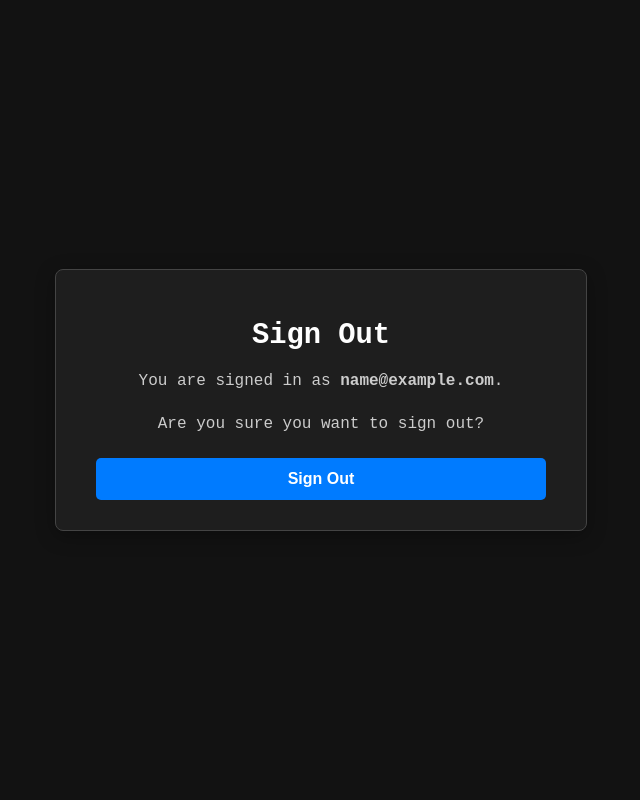
After one commit to SaravananRamanathan/django-gen-ai-examples, a Django app: page /accounts/logout/ in a window 1280 px wide. The commit adds this page. Shown: the whole page, without its empty margins (319-959 px from the left). Run offline with Django 4.2, Linux system fonts and the light colour scheme; the visitor is signed in with stand-in values (Sample User, id 1); some libraries are stand-ins or nearby versions.

Commit message:
feat: init google auth layer (#26)
-- using `django-allauth` to achieve google `SSO login`.
-- I have achieve SSO login, I have created `OAuth 2.0 Client` in google dev console.
-- we will also get the users permission to read their google calendar data `[READONLY]`.
-- now the application has an actual `user authentication flow`.

```diff
--- a/django_gen_ai_examples/settings/base.py
+++ b/django_gen_ai_examples/settings/base.py
@@ -75,6 +75,11 @@ INSTALLED_APPS = [
     "django_filters",
     # Apps:
     "chat_bot",
+    # Auth:
+    "allauth",
+    "allauth.account",
+    "allauth.socialaccount",
+    "allauth.socialaccount.providers.google",
 ]
 
 MIDDLEWARE = [
@@ -86,6 +91,7 @@ MIDDLEWARE = [
     'django.contrib.auth.middleware.AuthenticationMiddleware',
     'django.contrib.messages.middleware.MessageMiddleware',
     'django.middleware.clickjacking.XFrameOptionsMiddleware',
+    "allauth.account.middleware.AccountMiddleware",
 ]
 
 ROOT_URLCONF = 'django_gen_ai_examples.urls'
@@ -101,6 +107,7 @@ TEMPLATES = [
         'OPTIONS': {
             'context_processors': [
                 'django.template.context_processors.debug',
+                # NOTE: allauth needs .request
                 'django.template.context_processors.request',
                 'django.contrib.auth.context_processors.auth',
                 'django.contrib.messages.context_processors.messages',
@@ -195,14 +202,15 @@ REST_FRAMEWORK = {
     ],
     'DEFAULT_PERMISSION_CLASSES': [],
     'DEFAULT_AUTHENTICATION_CLASSES': [],
-    # 'DEFAULT_PERMISSION_CLASSES': (
-    #     'rest_framework.permissions.IsAuthenticated',
-    # ),
-    # 'DEFAULT_AUTHENTICATION_CLASSES':
-    # (
-    #     'rest_framework.authentication.SessionAuthentication',
-    #     'rest_framework.authentication.TokenAuthentication'
-    # ),
+    'DEFAULT_PERMISSION_CLASSES': (
+        'rest_framework.permissions.IsAuthenticated',
+    ),
+    'DEFAULT_AUTHENTICATION_CLASSES':
+    (
+        # NOTE: Currently works using google auth via django-allauth.
+        'rest_framework.authentication.SessionAuthentication',
+        # 'rest_framework.authentication.TokenAuthentication'
+    ),
     'DEFAULT_FILTER_BACKENDS': [
         'django_filters.rest_framework.DjangoFilterBackend',
         'rest_framework.filters.SearchFilter',
@@ -304,3 +312,35 @@ LOGGING = {
         },
     },
 }
+
+
+#           _   _                   _     _
+#    __ _  | | | |   __ _   _   _  | |_  | |__
+#   / _` | | | | |  / _` | | | | | | __| | '_ \
+#  | (_| | | | | | | (_| | | |_| | | |_  | | | |
+#   \__,_| |_| |_|  \__,_|  \__,_|  \__| |_| |_|
+#
+
+SITE_ID = 1
+AUTHENTICATION_BACKENDS = [
+    "django.contrib.auth.backends.ModelBackend",
+    "allauth.account.auth_backends.AuthenticationBackend",
+]
+LOGIN_REDIRECT_URL = "/"
+LOGOUT_REDIRECT_URL = "/"
+
+SOCIALACCOUNT_PROVIDERS = {
+    'google': {
+        # Readonly perm to user's calendar:
+        'SCOPE': [
+            'profile',
+            'email',
+            'https://www.googleapis.com/auth/calendar.readonly',
+        ],
+        # get Google for a Refresh Token
+        # Airflow need access the data offline later.
+        'AUTH_PARAMS': {
+            'access_type': 'offline',
+        }
+    }
+}
--- /dev/null
+++ b/django_gen_ai_examples/static/css/auth-styles.css
@@ -0,0 +1,99 @@
+.auth-container {
+    display: flex;
+    justify-content: center;
+    align-items: center;
+    height: 100vh;
+    width: 100%;
+}
+
+.auth-card {
+    background-color: var(--sidebar-bg);
+    padding: 30px 40px;
+    border-radius: 8px;
+    border: 1px solid #444;
+    box-shadow: 0 5px 20px rgba(0,0,0,0.3);
+    width: 100%;
+    max-width: 450px;
+    text-align: center;
+}
+
+.auth-card h1 {
+    font-size: 1.8rem;
+    margin-bottom: 20px;
+    color: #fff;
+}
+
+.auth-card p {
+    color: #ccc;
+    margin-bottom: 25px;
+}
+
+/* Form Styling */
+.auth-card form {
+    text-align: left;
+}
+
+.auth-card form p {
+    margin-bottom: 15px;
+}
+
+.auth-card label {
+    display: block;
+    margin-bottom: 5px;
+    font-size: 0.9rem;
+    color: #ccc;
+}
+
+.auth-card input[type="text"],
+.auth-card input[type="email"],
+.auth-card input[type="password"] {
+    width: 100%;
+    padding: 10px 12px;
+    background-color: var(--input-bg);
+    border: 1px solid #555;
+    border-radius: 5px;
+    color: var(--text-color);
+    font-family: inherit;
+    font-size: 1rem;
+    box-sizing: border-box;
+}
+
+.auth-card input:focus {
+    outline: none;
+    border-color: var(--brand-color);
+}
+
+.auth-card .btn,
+.auth-card button {
+    display: inline-block;
+    width: 100%;
+    padding: 12px;
+    border: none;
+    border-radius: 5px;
+    background-color: var(--brand-color);
+    color: #fff;
+    font-weight: bold;
+    font-size: 1rem;
+    text-align: center;
+    cursor: pointer;
+    text-decoration: none;
+    transition: background-color 0.2s;
+}
+
+.auth-card .btn:hover,
+.auth-card button:hover {
+    background-color: #0056b3;
+}
+
+.auth-card .socialaccount_provider {
+    list-style: none;
+    padding: 0;
+}
+
+.auth-card a {
+    color: var(--brand-color);
+    text-decoration: none;
+}
+.auth-card a:hover {
+    text-decoration: underline;
+}
--- /dev/null
+++ b/django_gen_ai_examples/templates/account/base.html
@@ -0,0 +1,16 @@
+{% extends "base.html" %}
+{% load static %}
+
+{% block head %}
+    <link rel="stylesheet" href="{% static 'css/auth-styles.css' %}">
+{% endblock head %}
+
+{% block content %}
+<div class="main-content" style="margin-left: 0;">
+    <div class="auth-container">
+        <div class="auth-card">
+            {% block auth_content %}{% endblock auth_content %}
+        </div>
+    </div>
+</div>
+{% endblock content %}
--- /dev/null
+++ b/django_gen_ai_examples/templates/account/logout.html
@@ -0,0 +1,25 @@
+{% extends "account/base.html" %}
+{% load i18n %}
+{% load allauth %}
+
+{% block title %}{% trans "Sign Out" %}{% endblock title %}
+
+{% block auth_content %}
+    <h1>{% trans "Sign Out" %}</h1>
+
+    {% if user.is_authenticated %}
+        <p>
+            {% trans "You are signed in as" %} <strong>{{ user.email }}</strong>.
+        </p>
+    {% endif %}
+
+    <p>{% trans 'Are you sure you want to sign out?' %}</p>
+
+    {% url 'account_logout' as action_url %}
+    <form method="post" action="{{ action_url }}">
+        {% csrf_token %}
+                {% element button type="submit" %}
+            {% trans "Sign Out" %}
+        {% endelement %}
+    </form>
+{% endblock auth_content %}
--- a/django_gen_ai_examples/templates/base.html
+++ b/django_gen_ai_examples/templates/base.html
@@ -20,6 +20,7 @@
         <link rel="stylesheet" href="{% static 'css/index.css' %}">
         <link rel="stylesheet" href="{% static 'css/select2-overrides.css' %}">
         <link href="https://fonts.googleapis.com/css2?family=Material+Icons+Outlined" rel="stylesheet">
+        {% block head %}{% endblock head %}
     </head>
     <body class="{% block bodyclass %}{% endblock %}">
         {% block body %}
--- a/django_gen_ai_examples/urls.py
+++ b/django_gen_ai_examples/urls.py
@@ -26,6 +26,7 @@ api_patterns = [
 
 urlpatterns = [
     path("admin/", admin.site.urls),
+    path("accounts/", include("allauth.urls")),
     path("", RedirectView.as_view(pattern_name="chat_bot:chat_window", permanent=True)),
     path("", include("chat_bot.urls")),
     re_path(r'^api/', include(api_patterns)),
--- a/requirements/base.txt
+++ b/requirements/base.txt
@@ -4,6 +4,7 @@ django-extensions==4.1
 django-tinymce==4.1.0
 django-celery-beat==2.8.1
 django-redis==6.0.0
+django-allauth==65.10.0
 
 # Python
 pandas==2.3.1
```
Also changed, not shown: django_gen_ai_examples/apps/chat_bot/api/filters.py (+8 -3 lines), django_gen_ai_examples/apps/chat_bot/templates/chat_bot/chat_window.html (+15 -1 lines), django_gen_ai_examples/apps/chat_bot/templates/chat_bot/onboarding.html (added, +18 -0 lines), django_gen_ai_examples/apps/chat_bot/views.py (+16 -1 lines), django_gen_ai_examples/static/css/index.css (+49 -1 lines), django_gen_ai_examples/templates/socialaccount/login.html (added, +15 -0 lines), 1 other file.
